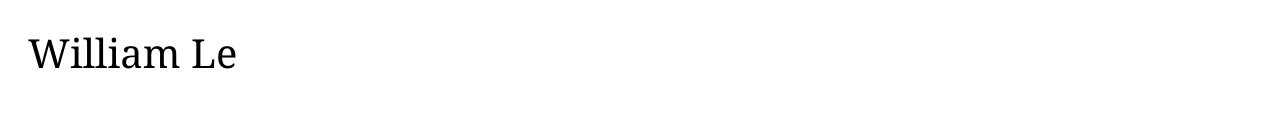
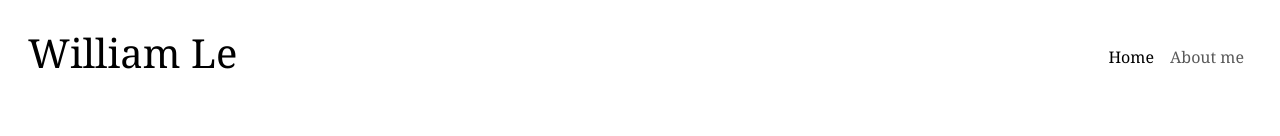
Before and after one commit to wontliam/resume, an Angular app: page /home in a window 1280 px wide. Shown: the top 136 px of the page. Built offline with nearby package versions, Linux system fonts and the light colour scheme.

Commit message:
Add links to navbar

```diff
--- a/src/app/core/core.module.ts
+++ b/src/app/core/core.module.ts
@@ -3,8 +3,6 @@ import { CommonModule } from '@angular/common';
 import { HomeComponent } from './home/home.component';
 import { CoreRoutingModule } from './core-routing.module';
 import { AboutMeComponent } from './home/components/about-me/about-me.component';
-
-
 
 @NgModule({
   declarations: [
--- a/src/app/navbar/navbar.component.html
+++ b/src/app/navbar/navbar.component.html
@@ -1,10 +1,42 @@
 <nav class="navbar navbar-expand-lg">
-  <div
-    class="container-fluid"
-    style="color: #fff;"
-  >
-    <a class="navbar-brand" href="#">
-      <h1>William Le</h1>
-    </a>
+  <div class="d-flex container-fluid" style="color: #fff">
+    <div class="d-flex flex-row w-100">
+      <div class="d-flex flex-colum justify-content-start flex-grow-1">
+        <a class="navbar-brand" href="#">
+          <h1>William Le</h1>
+        </a>
+      </div>
+
+      <div class="d-flex flex-column">
+        <button
+          class="navbar-toggler"
+          type="button"
+          data-bs-toggle="collapse"
+          data-bs-target="#navbarNavAltMarkup"
+          aria-controls="navbarNavAltMarkup"
+          aria-expanded="false"
+          aria-label="Toggle navigation"
+        >
+          <span class="navbar-toggler-icon"></span>
+        </button>
+        <div class="collapse navbar-collapse" id="navbarNavAltMarkup">
+          <div class="navbar-nav">
+            <a
+              class="nav-link"
+              aria-current="page"
+              href="#"
+              [class.active]="currentUrl === '/home'"
+              >Home</a
+            >
+            <a
+              class="nav-link"
+              href="/resume/pages/about-me"
+              [class.active]="currentUrl === '/pages/about-me'"
+              >About me</a
+            >
+          </div>
+        </div>
+      </div>
+    </div>
   </div>
 </nav>
--- a/src/app/navbar/navbar.component.ts
+++ b/src/app/navbar/navbar.component.ts
@@ -1,4 +1,6 @@
 import { Component } from '@angular/core';
+import { NavigationEnd, Router } from '@angular/router';
+import { filter } from 'rxjs';
 
 @Component({
   selector: 'app-navbar',
@@ -8,5 +10,18 @@ import { Component } from '@angular/core';
   styleUrl: './navbar.component.css'
 })
 export class NavbarComponent {
+  currentUrl: string = '';
 
+  constructor(private router: Router) {}
+
+  ngOnInit(): void {
+    this.currentUrl = this.router.url;
+
+    this.router.events
+      .pipe(filter(event => event instanceof NavigationEnd))
+      .subscribe((event: NavigationEnd) => {
+        this.currentUrl = event.urlAfterRedirects;
+        console.log('Navbar detected new URL:', this.currentUrl);
+      });
+  }
 }
--- a/src/app/pages/pages.module.ts
+++ b/src/app/pages/pages.module.ts
@@ -2,8 +2,6 @@ import { NgModule } from '@angular/core';
 import { CommonModule } from '@angular/common';
 import { AboutMeComponent } from './about-me/about-me.component';
 import { PagesRoutingModule } from './pages-routing.module';
-
-
 
 @NgModule({
   declarations: [
```
